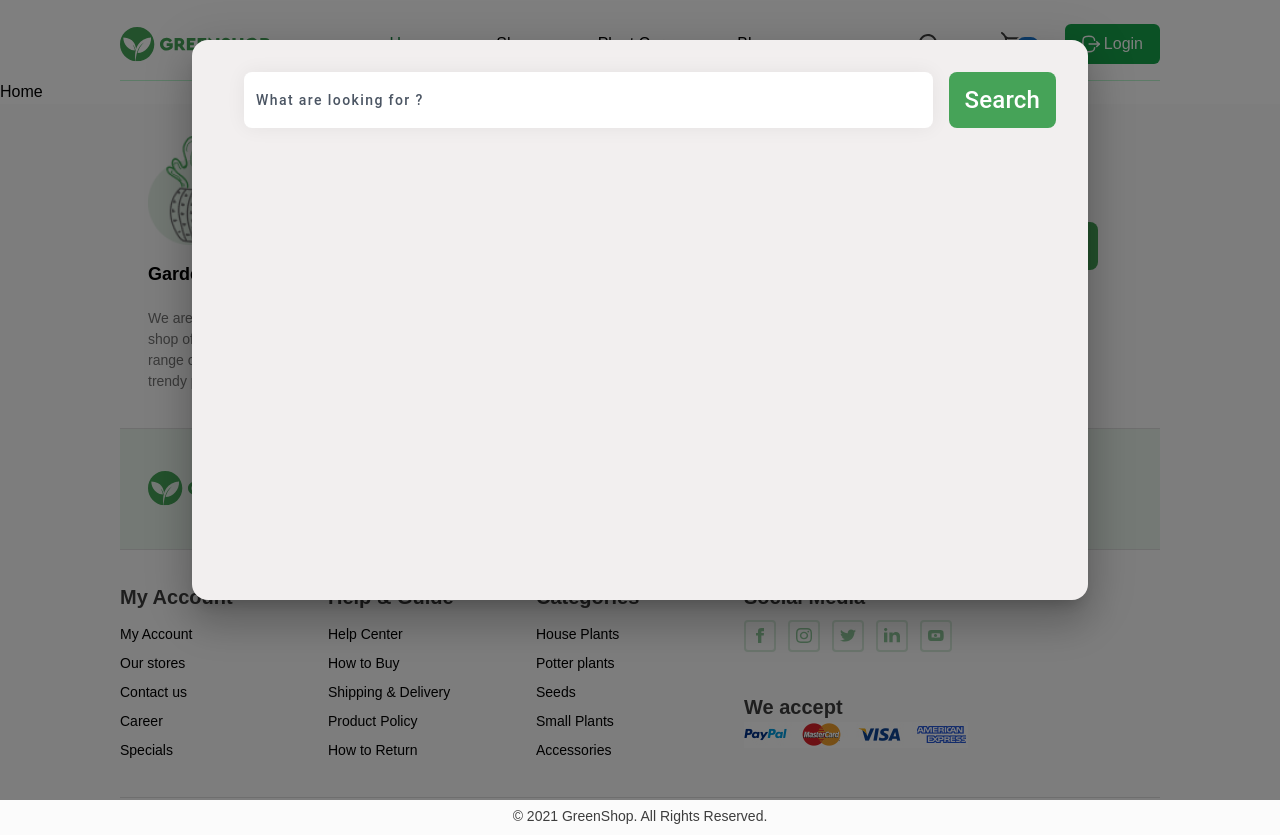
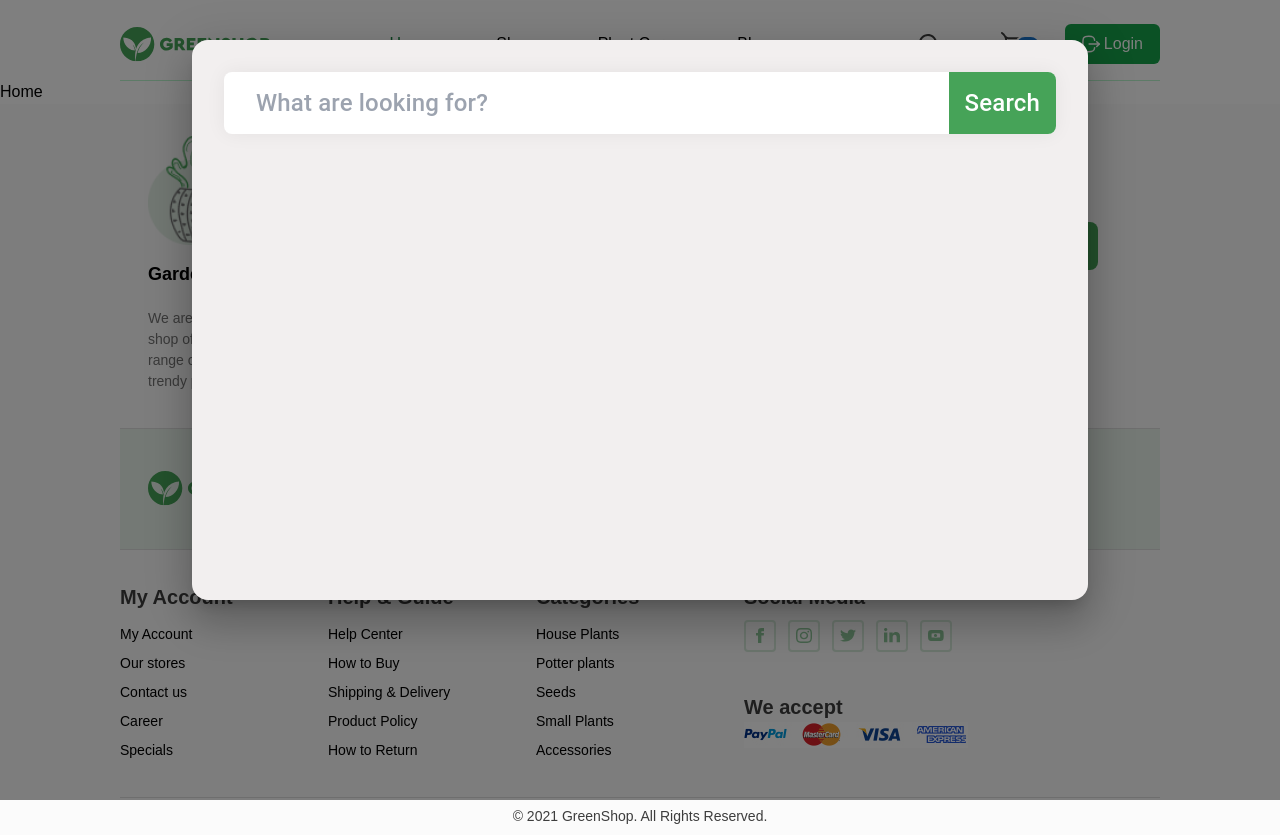
Before and after one commit to YahyobekRahimov/greenshop, a React (Vite) app: page / in a window 1280 px wide. Both pictures are taken after a click on the button 928 px from the left and 44 px from the top of the page. Built offline with nearby package versions, Linux system fonts and the light colour scheme; grey boxes are pictures that could not be loaded; a web font is replaced by a local one.

Commit message:
working on modal search

```diff
--- a/index.html
+++ b/index.html
@@ -1,5 +1,5 @@
 <!doctype html>
-<html lang="en">
+<html lang="en" class="text-[16px]">
 
 <head>
   <meta charset="UTF-8" />
--- a/src/components/Header/ModalSearch.jsx
+++ b/src/components/Header/ModalSearch.jsx
@@ -8,7 +8,7 @@ import Typography from "@mui/material/Typography";
 import { useSpring, animated } from "@react-spring/web";
 import Search from "../../images/search.svg?react";
 import ModalCard from "./ModalCard";
-import Data from '../../../data/data.json'
+import Data from "../../../data/data.json";
 import { useState, useEffect, useRef } from "react";
 
 const Fade = React.forwardRef(function Fade(props, ref) {
@@ -70,11 +70,10 @@ export default function SpringModal() {
    const [open, setOpen] = React.useState(false);
    const handleOpen = () => setOpen(true);
    const handleClose = () => setOpen(false);
-   const ModalInputRef =useRef('');
+   const ModalInputRef = useRef("");
    const [newData, setNewData] = useState([]);
 
-
-   function ModulClick(e){
+   function ModulClick(e) {
       if (!ModalInputRef.current.value) {
          return;
       }
@@ -85,8 +84,8 @@ export default function SpringModal() {
       setNewData(NewData);
    }
    useEffect(() => {
-     setNewData([])
-    }, [open]);
+      setNewData([]);
+   }, [open]);
 
    return (
       <div>
@@ -107,26 +106,33 @@ export default function SpringModal() {
             }}
          >
             <Fade in={open}>
-               <Box sx={style}>
+               <Box sx={style} className="overflow-auto h-full">
                   <Typography
                      id="spring-modal-title"
                      variant="h6"
                      component="h2"
                      className="flex gap-4"
                   >
-                     <input
-                     ref={ModalInputRef}
-                     placeholder="What are looking for ?"
-                        className="placeholder:text-gray-600 placeholder:tracking-widest text-2xl ml-5 w-[90%] p-3 text-[0.875rem] duration-200 border-gray-300 shadow-input focus:outline-none focus:border-blue-500 focus:ring focus:ring-blue-300 focus:border-r-0 rounded-lg"
-                        type="text"
-                     />
-                     <button onClick={ModulClick} className=" hover:bg-primaryDark bg-primary text-white text-2xl px-4 rounded-lg">Search</button>
+                     <div className="bg-white flex w-full border-gray-300 shadow-input duration-200 focus-within:outline-none focus-within:border-blue-500 focus-within:ring focus-within:ring-blue-300 focus-within:border-r-0 rounded-lg">
+                        <input
+                           ref={ModalInputRef}
+                           placeholder="What are looking for?"
+                           className="placeholder:text-gray-400 text-[1.5rem] ml-5 w-full p-3 duration-200 outline-none "
+                           type="text"
+                        />
+                        <button
+                           onClick={ModulClick}
+                           className=" hover:bg-primaryDark bg-primary text-white text-2xl px-4 rounded-r-lg"
+                        >
+                           Search
+                        </button>
+                     </div>
                   </Typography>
                   <Typography
                      id="spring-modal-description"
                      sx={{ mt: 2 }}
                   >
-                     <div className=" w-[98%] h-[29rem] overflow-auto mt-8 ml-5 ">
+                     <div className=" w-[98%] h-[50vh] mt-8 ml-5 ">
                         <ModalCard data={newData} />
                      </div>
                   </Typography>
```
